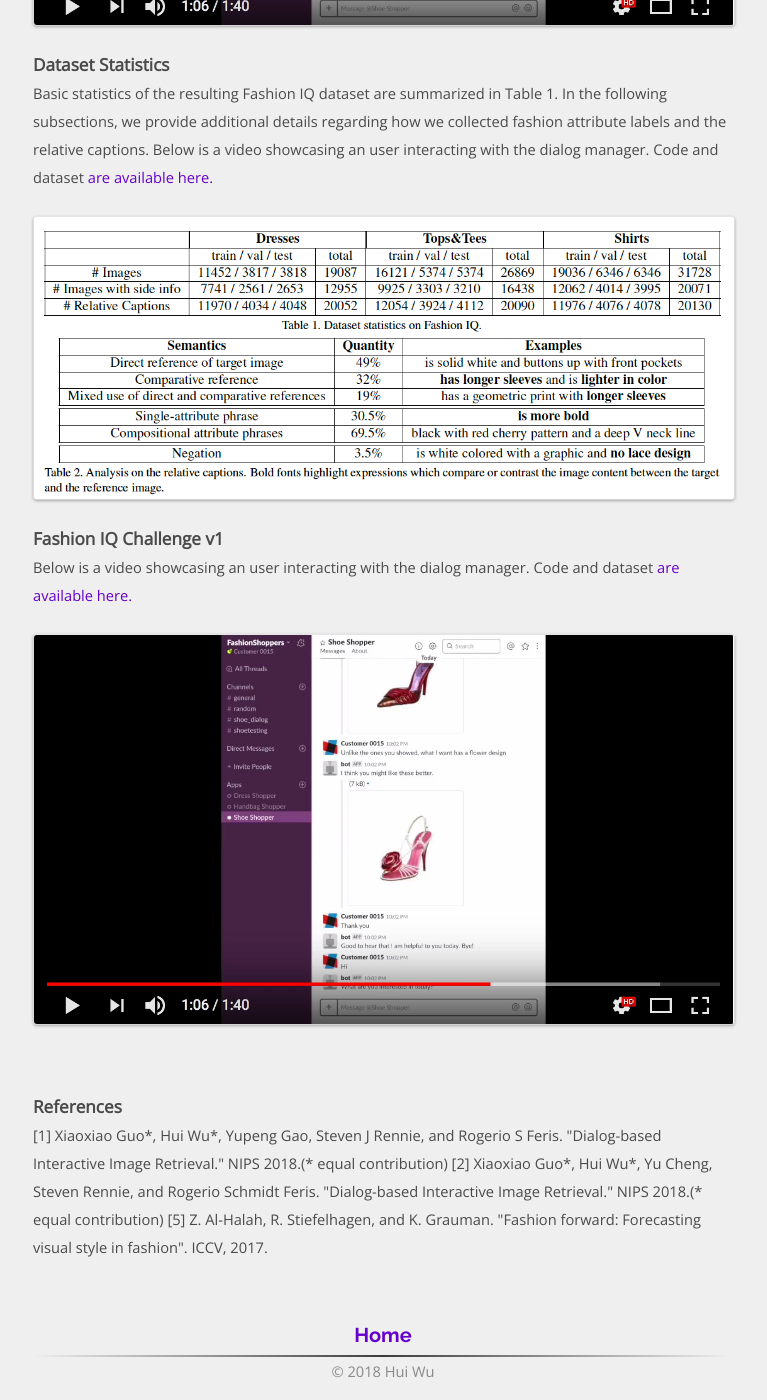
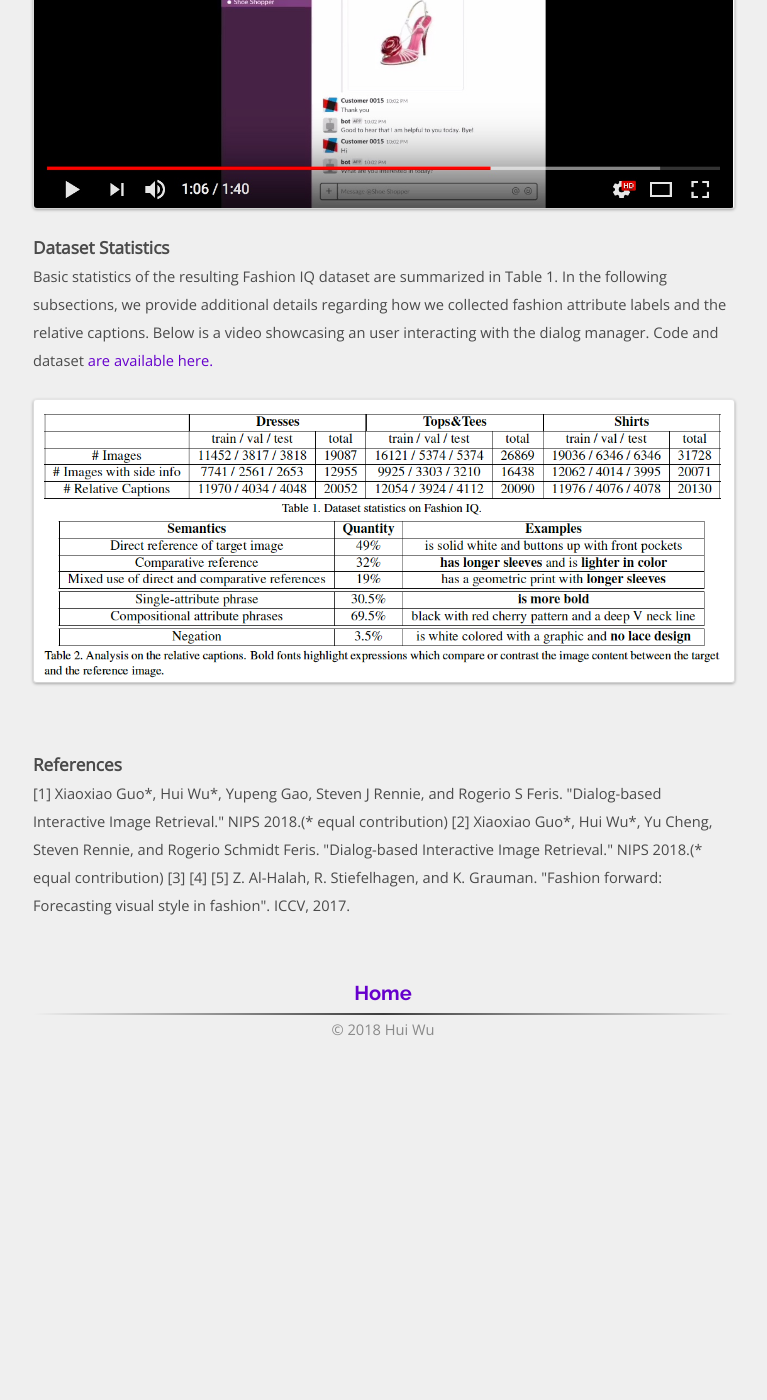
Before and after one commit to spacew/spacew.github.io, a Jekyll site: the page built from _posts/2019-05-29-fashion-iq.markdown, in a window 1280 px wide and 1400 px high, scrolled down 2539 px. Shown: the whole window, without its empty margins (257-1024 px from the left). Built offline with Jekyll 4.4.1, drawn with Linux system fonts in a browser that asks for light colours; after the commit the page ends 3597 px from its top, so only the background shows below that; some of the changed text lies outside the part shown.

Commit message:
Update 2019-05-29-fashion-iq.markdown

```diff
--- a/_posts/2019-05-29-fashion-iq.markdown
+++ b/_posts/2019-05-29-fashion-iq.markdown
@@ -80,17 +84,19 @@ Code and dataset <a href="https://github.com/XiaoxiaoGuo/fashion-retrieval">are
 
 <img alt="img" src="{{site.baseurl}}/media/fashion-iq-statistics.png">
 
-### Fashion IQ Challenge v1
-Below is a video showcasing an user interacting with the dialog manager.
-Code and dataset <a href="https://github.com/XiaoxiaoGuo/fashion-retrieval">are available here.</a>
 
-<a href="https://youtu.be/Iy-m_cxE5jg"><img alt="img" src="{{site.baseurl}}/media/fashion_video_snip.jpeg"></a>
 
 <br/>
 ### References
 
 <p>
   [1] Xiaoxiao Guo*, Hui Wu*, Yupeng Gao, Steven J Rennie, and Rogerio S Feris. "Dialog-based Interactive Image Retrieval." NIPS 2018.(* equal contribution)
+
   [2] Xiaoxiao Guo*, Hui Wu*, Yu Cheng, Steven Rennie, and Rogerio Schmidt Feris. "Dialog-based Interactive Image Retrieval." NIPS 2018.(* equal contribution)
+
+  [3]
+
+  [4]
+
   [5] Z. Al-Halah, R. Stiefelhagen, and K. Grauman. "Fashion forward: Forecasting visual style in fashion". ICCV, 2017.
 </p>
```
Also changed, not shown: other parts of _posts/2019-05-29-fashion-iq.markdown (+4 -0 lines).
